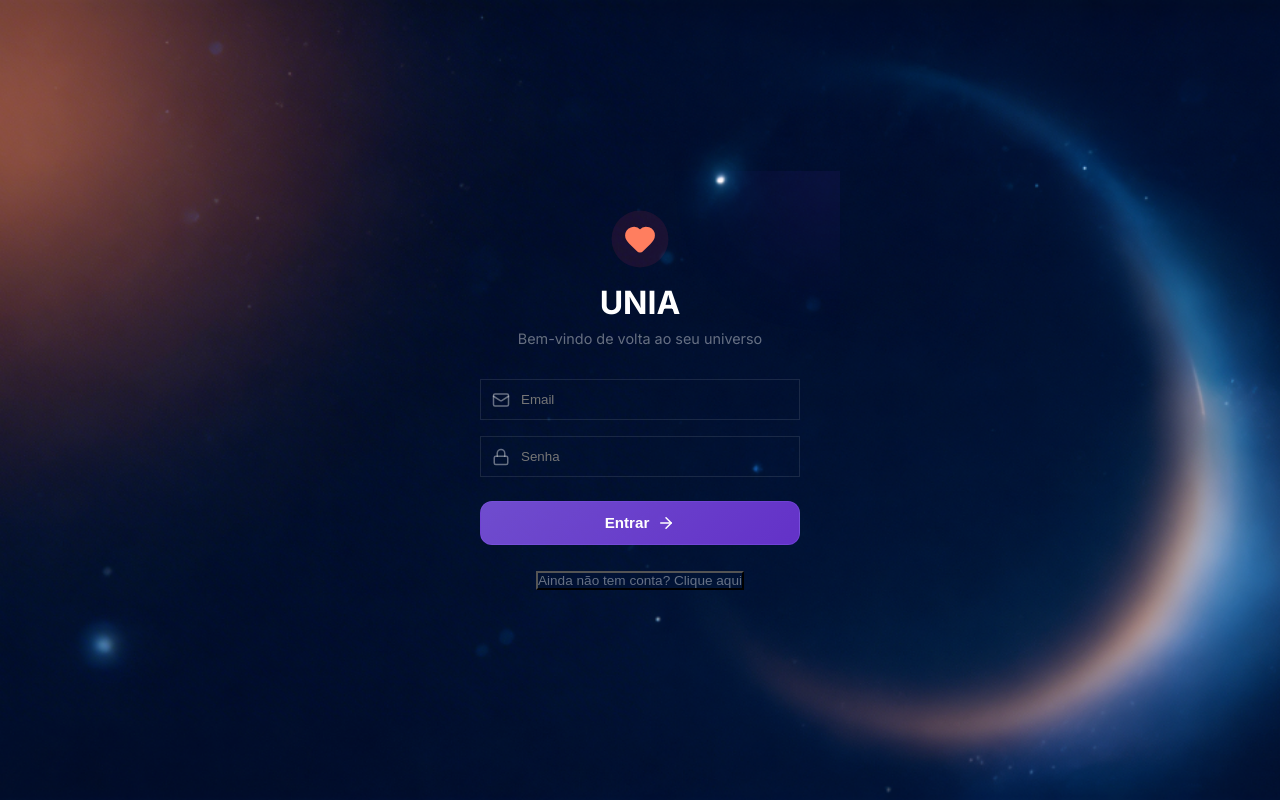
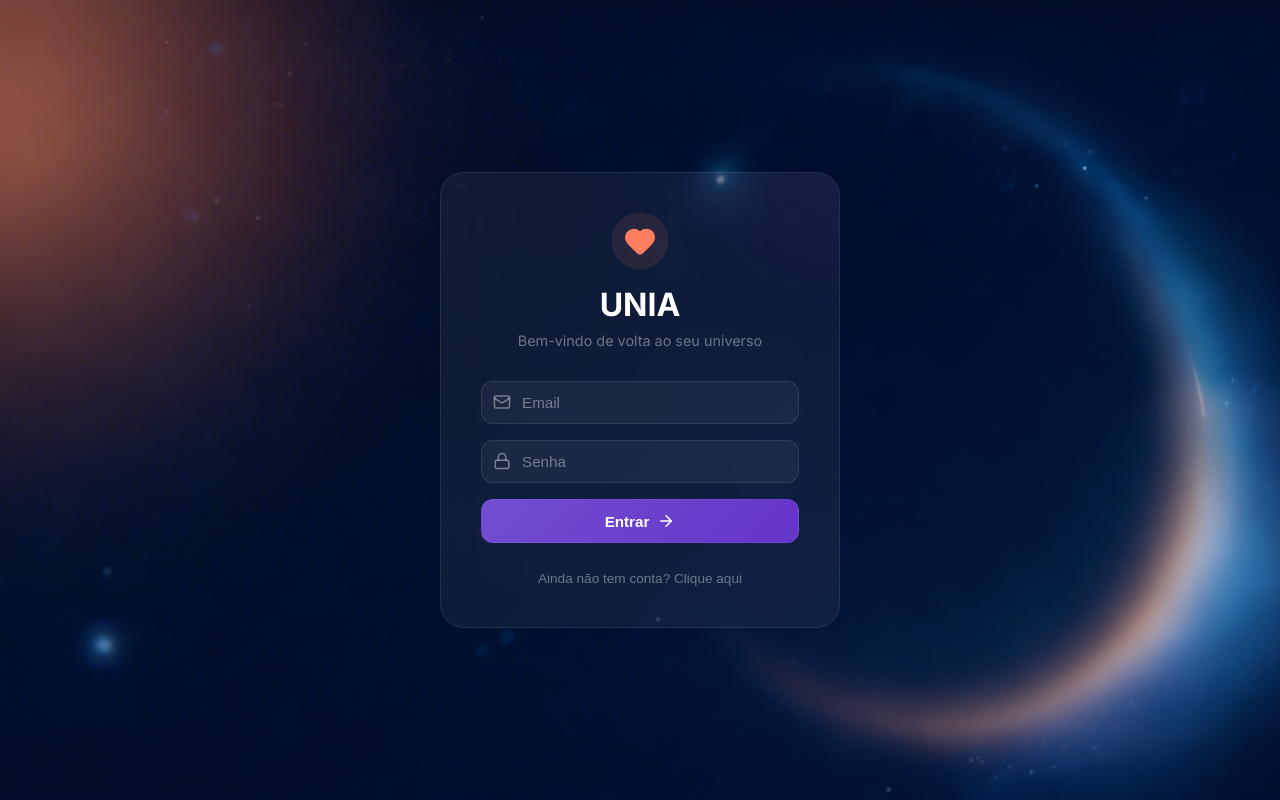
Before and after one commit to pracy1983/UNIA, a React (Vite) app in the folder frontend/: page /login in a window 1280 px wide. Built offline with nearby package versions, Linux system fonts and the light colour scheme.

Commit message:
Atualiza LoginPage com design system moderno

```diff
--- a/frontend/src/pages/LoginPage.tsx
+++ b/frontend/src/pages/LoginPage.tsx
@@ -1,6 +1,6 @@
 import React, { useState } from 'react';
 import { motion, AnimatePresence } from 'framer-motion';
-import { Heart, Mail, Lock, User, ArrowRight, Sparkles } from 'lucide-react';
+import { Heart, Mail, Lock, User, ArrowRight } from 'lucide-react';
 import { useNavigate } from 'react-router-dom';
 import axios from 'axios';
 
@@ -26,7 +26,8 @@ const LoginPage = () => {
       localStorage.setItem('token', response.data.token);
       localStorage.setItem('user', JSON.stringify(response.data.user));
 
-      navigate('/dashboard');    } catch (err: any) {
+      navigate('/dashboard');
+    } catch (err: any) {
       setError(err.response?.data?.message || 'Algo deu errado. Tente novamente.');
     } finally {
       setLoading(false);
@@ -34,130 +35,84 @@ const LoginPage = () => {
   };
 
   return (
-    <div className="login-container" style={{
-      display: 'flex',
-      alignItems: 'center',
-      justifyContent: 'center',
-      minHeight: '100vh',
-      padding: '20px'
-    }}>
+    <div className="auth-page">
       <motion.div
         initial={{ opacity: 0, y: 20 }}
         animate={{ opacity: 1, y: 0 }}
-        className="glass-card"
-        style={{
-          width: '100%',
-          maxWidth: '400px',
-          padding: '40px',
-          position: 'relative',
-          overflow: 'hidden'
-        }}
+        className="auth-card"
       >
-        <div style={{ textAlign: 'center', marginBottom: '32px' }}>
+        <div className="auth-header">
           <motion.div
             animate={{ scale: [1, 1.1, 1] }}
             transition={{ repeat: Infinity, duration: 3 }}
-            style={{
-              display: 'inline-flex',
-              padding: '12px',
-              borderRadius: '50%',
-              background: 'rgba(255, 51, 102, 0.1)',
-              marginBottom: '16px'
-            }}
+            className="auth-icon"
           >
-            <Heart size={32} color="var(--primary)" fill="var(--primary)" />
+            <Heart size={32} className="icon-primary" />
           </motion.div>
-          <h1 style={{ fontSize: '2rem', marginBottom: '8px' }}>UNIA</h1>
-          <p style={{ color: 'var(--text-muted)', fontSize: '0.9rem' }}>
+          <h1 className="auth-title">UNIA</h1>
+          <p className="auth-subtitle">
             {isLogin ? 'Bem-vindo de volta ao seu universo' : 'Comece sua jornada de conexão'}
           </p>
         </div>
 
-        <form onSubmit={handleSubmit}>
+        <form onSubmit={handleSubmit} className="auth-form">
           <AnimatePresence mode="wait">
             {!isLogin && (
               <motion.div
                 initial={{ opacity: 0, height: 0 }}
                 animate={{ opacity: 1, height: 'auto' }}
                 exit={{ opacity: 0, height: 0 }}
-                style={{ marginBottom: '16px', position: 'relative' }}
+                className="input-group"
               >
-                <div style={{ position: 'absolute', left: '12px', top: '12px', color: 'var(--text-muted)' }}>
-                  <User size={18} />
-                </div>
+                <User size={18} className="input-icon" />
                 <input
                   type="text"
                   placeholder="Seu Nome"
                   value={displayName}
                   onChange={(e) => setDisplayName(e.target.value)}
-                  style={{
-                    width: '100%',
-                    padding: '12px 12px 12px 40px',
-                    borderRadius: 'var(--radius-sm)',
-                    background: 'var(--surface-light)',
-                    border: '1px solid var(--glass-border)',
-                    color: 'white',
-                    outline: 'none'
-                  }}
+                  className="input-field"
                   required
                 />
               </motion.div>
             )}
           </AnimatePresence>
 
-          <div style={{ marginBottom: '16px', position: 'relative' }}>
-            <div style={{ position: 'absolute', left: '12px', top: '12px', color: 'var(--text-muted)' }}>
-              <Mail size={18} />
-            </div>
+          <div className="input-group">
+            <Mail size={18} className="input-icon" />
             <input
               type="email"
               placeholder="Email"
               value={email}
               onChange={(e) => setEmail(e.target.value)}
-              style={{
-                width: '100%',
-                padding: '12px 12px 12px 40px',
-                borderRadius: 'var(--radius-sm)',
-                background: 'var(--surface-light)',
-                border: '1px solid var(--glass-border)',
-                color: 'white',
-                outline: 'none'
-              }}
+              className="input-field"
               required
             />
           </div>
 
-          <div style={{ marginBottom: '24px', position: 'relative' }}>
-            <div style={{ position: 'absolute', left: '12px', top: '12px', color: 'var(--text-muted)' }}>
-              <Lock size={18} />
-            </div>
+          <div className="input-group">
+            <Lock size={18} className="input-icon" />
             <input
               type="password"
               placeholder="Senha"
               value={password}
               onChange={(e) => setPassword(e.target.value)}
-              style={{
-                width: '100%',
-                padding: '12px 12px 12px 40px',
-                borderRadius: 'var(--radius-sm)',
-                background: 'var(--surface-light)',
-                border: '1px solid var(--glass-border)',
-                color: 'white',
-                outline: 'none'
-              }}
+              className="input-field"
               required
             />
           </div>
 
           {error && (
-            <p style={{ color: 'var(--primary)', fontSize: '0.85rem', marginBottom: '16px', textAlign: 'center' }}>
+            <motion.p
+              initial={{ opacity: 0 }}
+              animate={{ opacity: 1 }}
+              className="error-message"
+            >
               {error}
-            </p>
+            </motion.p>
           )}
 
           <button
-            className="btn-primary"
-            style={{ width: '100%', display: 'flex', alignItems: 'center', justifyContent: 'center', gap: '8px' }}
+            className="btn-primary btn-full"
             disabled={loading}
           >
             {loading ? 'Carregando...' : (isLogin ? 'Entrar' : 'Criar Conta')}
@@ -165,32 +120,16 @@ const LoginPage = () => {
           </button>
         </form>
 
-        <div style={{ marginTop: '24px', textAlign: 'center' }}>
+        <div className="auth-footer">
           <button
             onClick={() => setIsLogin(!isLogin)}
-            style={{
-              background: 'none',
-              color: 'var(--text-muted)',
-              fontSize: '0.85rem',
-              textDecoration: 'none'
-            }}
+            className="btn-link"
           >
             {isLogin ? 'Ainda não tem conta? Clique aqui' : 'Já tem conta? Faça login'}
           </button>
         </div>
 
-        {/* Decorative elements */}
-        <div style={{
-          position: 'absolute',
-          top: '-10%',
-          right: '-10%',
-          width: '100px',
-          height: '100px',
-          background: 'var(--secondary)',
-          filter: 'blur(60px)',
-          opacity: 0.2,
-          pointerEvents: 'none'
-        }} />
+        <div className="auth-decoration" />
       </motion.div>
     </div>
   );
--- a/frontend/src/styles/globals.css
+++ b/frontend/src/styles/globals.css
@@ -356,6 +356,141 @@ body {
   text-align: center;
   color: var(--text-muted);
   font-size: 0.85rem;
+}
+
+/* ===== AUTH PAGE ===== */
+.auth-page {
+  display: flex;
+  align-items: center;
+  justify-content: center;
+  min-height: 100vh;
+  padding: 20px;
+}
+
+.auth-card {
+  background: rgba(255, 255, 255, 0.055);
+  backdrop-filter: blur(20px);
+  -webkit-backdrop-filter: blur(20px);
+  border: 1px solid rgba(255, 255, 255, 0.09);
+  border-radius: 24px;
+  width: 100%;
+  max-width: 400px;
+  padding: 40px;
+  position: relative;
+  overflow: hidden;
+}
+
+.auth-header {
+  text-align: center;
+  margin-bottom: 32px;
+}
+
+.auth-icon {
+  display: inline-flex;
+  padding: 12px;
+  border-radius: 50%;
+  background: rgba(255, 126, 95, 0.1);
+  margin-bottom: 16px;
+}
+
+.icon-primary {
+  color: var(--primary);
+  fill: var(--primary);
+}
+
+.auth-title {
+  font-size: 2rem;
+  margin-bottom: 8px;
+  font-weight: 700;
+}
+
+.auth-subtitle {
+  color: var(--text-muted);
+  font-size: 0.9rem;
+}
+
+.auth-form {
+  display: flex;
+  flex-direction: column;
+  gap: 16px;
+}
+
+.input-group {
+  position: relative;
+}
+
+.input-icon {
+  position: absolute;
+  left: 12px;
+  top: 12px;
+  color: var(--text-muted);
+  pointer-events: none;
+}
+
+.input-field {
+  width: 100%;
+  padding: 12px 12px 12px 40px;
+  border-radius: 12px;
+  background: rgba(255, 255, 255, 0.05);
+  border: 1px solid rgba(255, 255, 255, 0.1);
+  color: white;
+  outline: none;
+  font-size: 0.95rem;
+  transition: all 0.2s ease;
+}
+
+.input-field:focus {
+  background: rgba(255, 255, 255, 0.08);
+  border-color: var(--primary);
+}
+
+.input-field::placeholder {
+  color: var(--text-muted);
+}
+
+.error-message {
+  color: var(--primary);
+  font-size: 0.85rem;
+  text-align: center;
+  margin: 0;
+}
+
+.btn-full {
+  width: 100%;
+  display: flex;
+  align-items: center;
+  justify-content: center;
+  gap: 8px;
+}
+
+.auth-footer {
+  margin-top: 24px;
+  text-align: center;
+}
+
+.btn-link {
+  background: none;
+  border: none;
+  color: var(--text-muted);
+  font-size: 0.85rem;
+  cursor: pointer;
+  transition: color 0.2s ease;
+}
+
+.btn-link:hover {
+  color: var(--primary);
+}
+
+.auth-decoration {
+  position: absolute;
+  top: -10%;
+  right: -10%;
+  width: 100px;
+  height: 100px;
+  background: var(--secondary);
+  filter: blur(60px);
+  opacity: 0.2;
+  pointer-events: none;
 }
 
 /* ===== BOTTOM ROW ===== */
```
